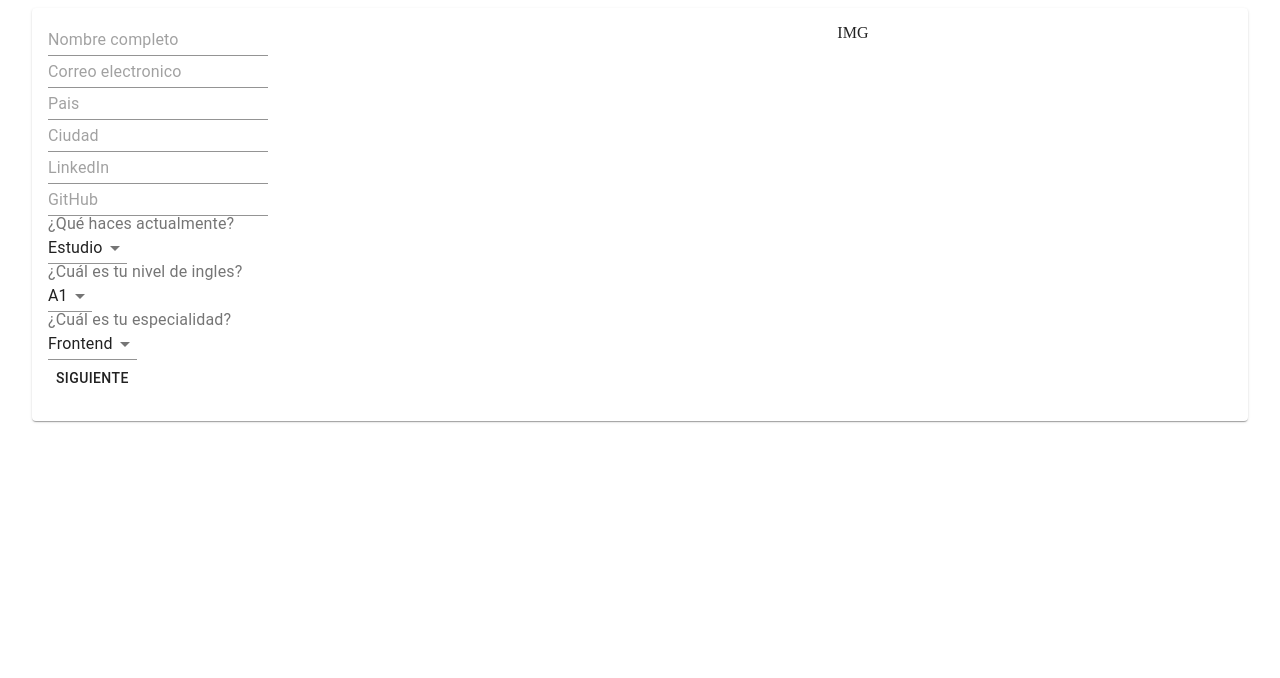
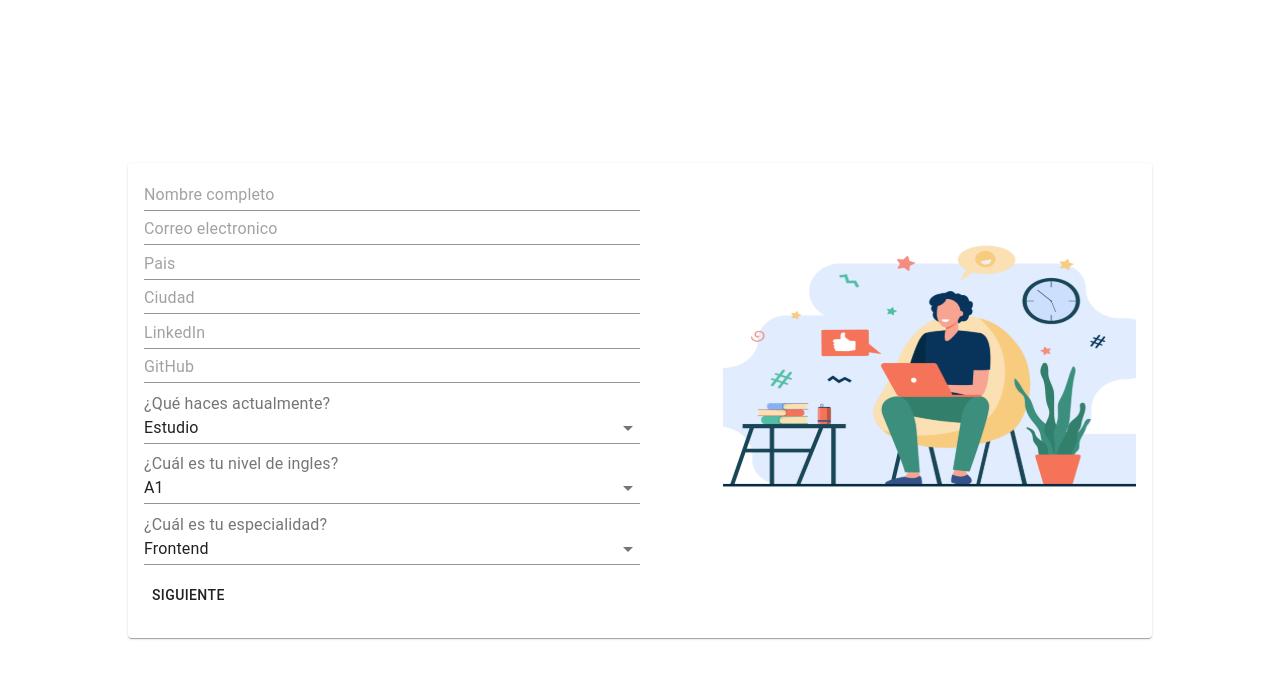
Before and after one commit to hack-learn/frontend, a React (Create React App) app: page /basic-information in a window 1280 px wide. Shown: the top 678 px of the page. Built offline with nearby package versions, Linux system fonts and the light colour scheme.

Commit message:
🎮 [ADD] styles to page basic information

```diff
--- a/src/App/App.css
+++ b/src/App/App.css
@@ -1 +1,11 @@
-.App {}
+.App {
+  width: 100vw;
+  height: 100vh;
+}
+
+* {
+  margin: 0;
+  border: 0;
+  padding: 0;
+  box-sizing: border-box;
+}
--- a/src/api/students.js
+++ b/src/api/students.js
@@ -29,7 +29,7 @@ export default class Students {
    */
   static async create (data) {
     console.log(data);
-    const res = await axios.post(`${api}api/users`, data);
+    const res = await axios.post(`${api}/users`, data);
     /* ({
       uri: ,
       method: 'POST',
--- a/src/pages/BasicInformation/index.jsx
+++ b/src/pages/BasicInformation/index.jsx
@@ -1,6 +1,12 @@
 import React, { useState } from 'react';
 import { Card, Input, Select, MenuItem, Grid, Container, Button, InputLabel, CardContent } from '@material-ui/core';
 import { Students } from '../../api';
+import basic from '../../assets/img/basic.svg';
+
+const styleInput = {
+  width: '100%',
+  marginBottom: '2.5px'
+}
 
 const BasicInformation = ({ history }) => {
   const [form, setForm] = useState({
@@ -24,15 +30,6 @@ const BasicInformation = ({ history }) => {
   };
 
   const handleSend = () => {
-    //axios.post('https://hack-learning.herokuapp.com/users', form, )
-    /*axios.post({
-      uri: `https://hack-learning.herokuapp.com/users`,
-      method: 'POST',
-      headers: {
-        'Content-type': 'application/json'
-      },
-      data: form
-    })*/
     Students.create(form).then((res) => {
       console.log(res.data)
       history.push('/diagnostic');
@@ -42,68 +39,78 @@ const BasicInformation = ({ history }) => {
       // alert('Upss algo no salio bien')
       history.push('/diagnostic');
     })
-    // Students.create(form);
   }
 
   return (
-    <Container>
-      <Card>
+    <div style={{
+      display: 'flex',
+      justifyContent: 'center',
+      alignItems: 'center',
+      width: '100%',
+      height: '100%'
+
+    }}>
+      <Card style={{
+        width: '80%'
+      }}>
         <CardContent>
-          <Grid style={{
-            display: 'flex'
-          }} justify="space-between">
-            <Grid lg="8">
-              <Grid>
+          <Grid
+            style={{
+              display: 'flex',
+              alignItems: 'center',
+            }}
+            justify="space-between"
+          >
+            <Grid lg="6">
               <Input
+                style={styleInput}
                 placeholder="Nombre completo"
                 onChange={handleChange}
                 name="first_name"
                 value={form['first_name']}
               />
-              </Grid>
-              <Grid>
               <Input
+                style={styleInput}
                 placeholder="Correo electronico"
                 onChange={handleChange}
                 name="email"
                 value={form['email']}
               />
-              </Grid>
-              <Grid>
               <Input
+                style={styleInput}
                 placeholder="Pais"
                 onChange={handleChange}
                 name="country"
                 value={form['country']}
               />
-              </Grid>
-              <Grid>
               <Input
+                style={styleInput}
                 placeholder="Ciudad"
                 onChange={handleChange}
                 name="city"
                 value={form['city']}
               />
-              </Grid>
-              <Grid>
               <Input
+                style={styleInput}
                 placeholder="LinkedIn"
                 onChange={handleChange}
                 name="linkedin"
                 value={form['linkedin']}
               />
-              </Grid>
-              <Grid>
               <Input
+                style={styleInput}
                 placeholder="GitHub"
                 onChange={handleChange}
                 name="github"
                 value={form['github']}
               />
-              </Grid>
-              <Grid>
+              <Grid style={{
+                marginBottom: '10px',
+                marginTop: '10px'
+              }}>
                 <InputLabel id="occupation">¿Qué haces actualmente?</InputLabel>
                 <Select
+                  style={styleInput}
                   labelId="occupation"
                   value={form['occupation']}
                   name="occupation"
@@ -113,9 +120,12 @@ const BasicInformation = ({ history }) => {
                   <MenuItem value="trabajo">Trabajo</MenuItem>
                 </Select>
               </Grid>
-              <Grid>
+              <Grid style={{
+                marginBottom: '10px'
+              }}>
                 <InputLabel id="english_level">¿Cuál es tu nivel de ingles?</InputLabel>
                 <Select
+                  style={styleInput}
                   labelId="english_level"
                   value={form['english_level']}
                   name="english_level"
@@ -129,9 +139,12 @@ const BasicInformation = ({ history }) => {
                   <MenuItem value="c2">C2</MenuItem>
                 </Select>
               </Grid>
-              <Grid>
+              <Grid style={{
+                marginBottom: '10px'
+              }}>
                 <InputLabel id="specialty">¿Cuál es tu especialidad?</InputLabel>
                 <Select
+                  style={styleInput}
                   labelId="specialty"
                   value={form['specialty']}
                   name="specialty"
@@ -143,13 +156,29 @@ const BasicInformation = ({ history }) => {
               </Grid>
               <Button onClick={handleSend}>Siguiente</Button>
             </Grid>
-            <Grid lg="4">
-              IMG
+            <Grid
+              style={{
+                display: 'flex',
+                justifyContent: 'center',
+                alignItems: 'center',
+                width: '100%',
+                height: '100%'
+              }}
+              lg="5"
+            >
+              <img
+                style={{
+                  width: '100%',
+                  height: '100%'
+                }}
+                src={basic}
+                alt="basic profile"
+              />
             </Grid>
           </Grid>
         </CardContent>
       </Card>
-    </Container>
+    </div>
   )
 }
 
```
Also changed, not shown: src/assets/img/basic.svg (added), 1 other file (tests, documents, lock files or other folders). Lines whose indentation alone changed are shown as unchanged.
